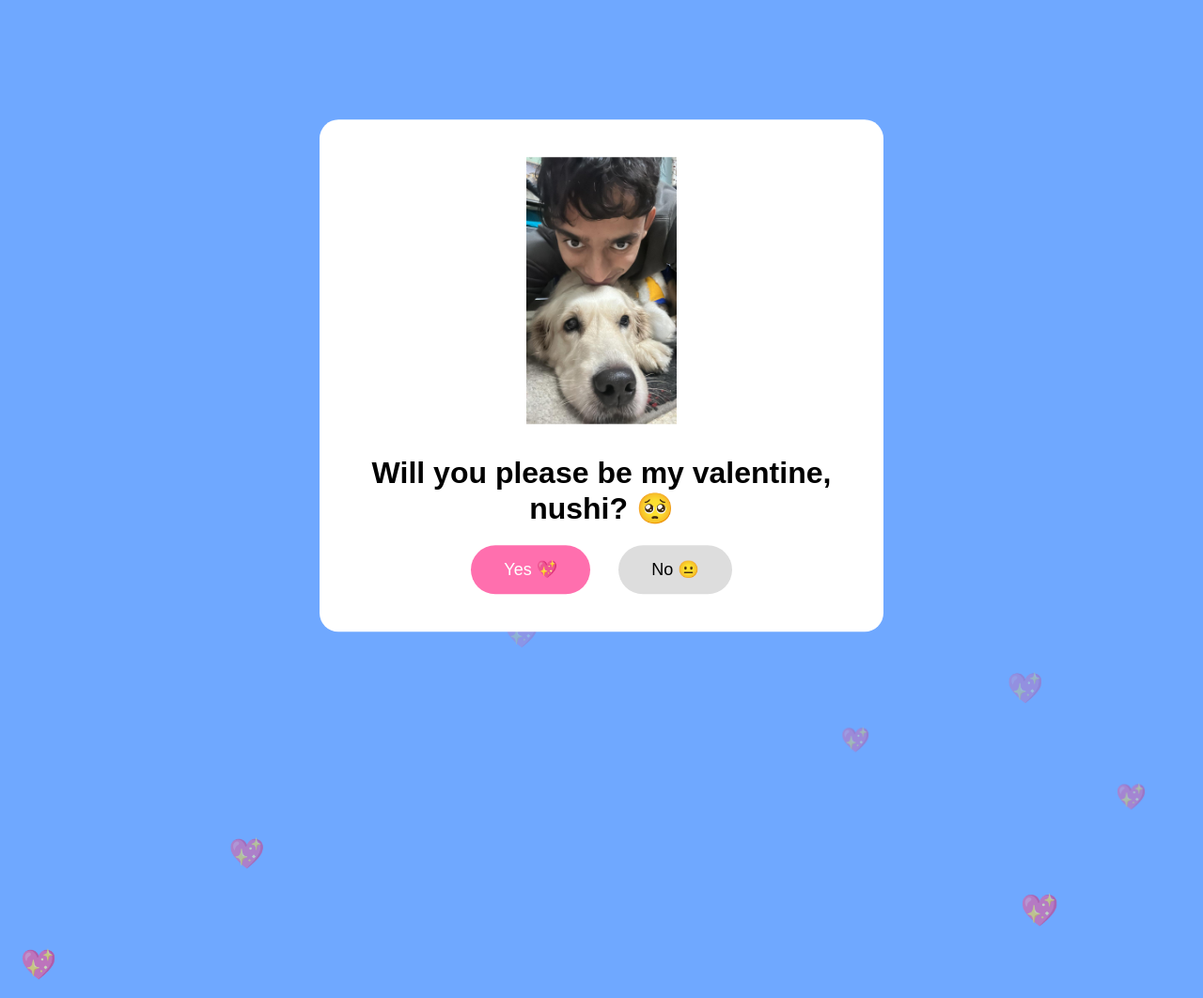
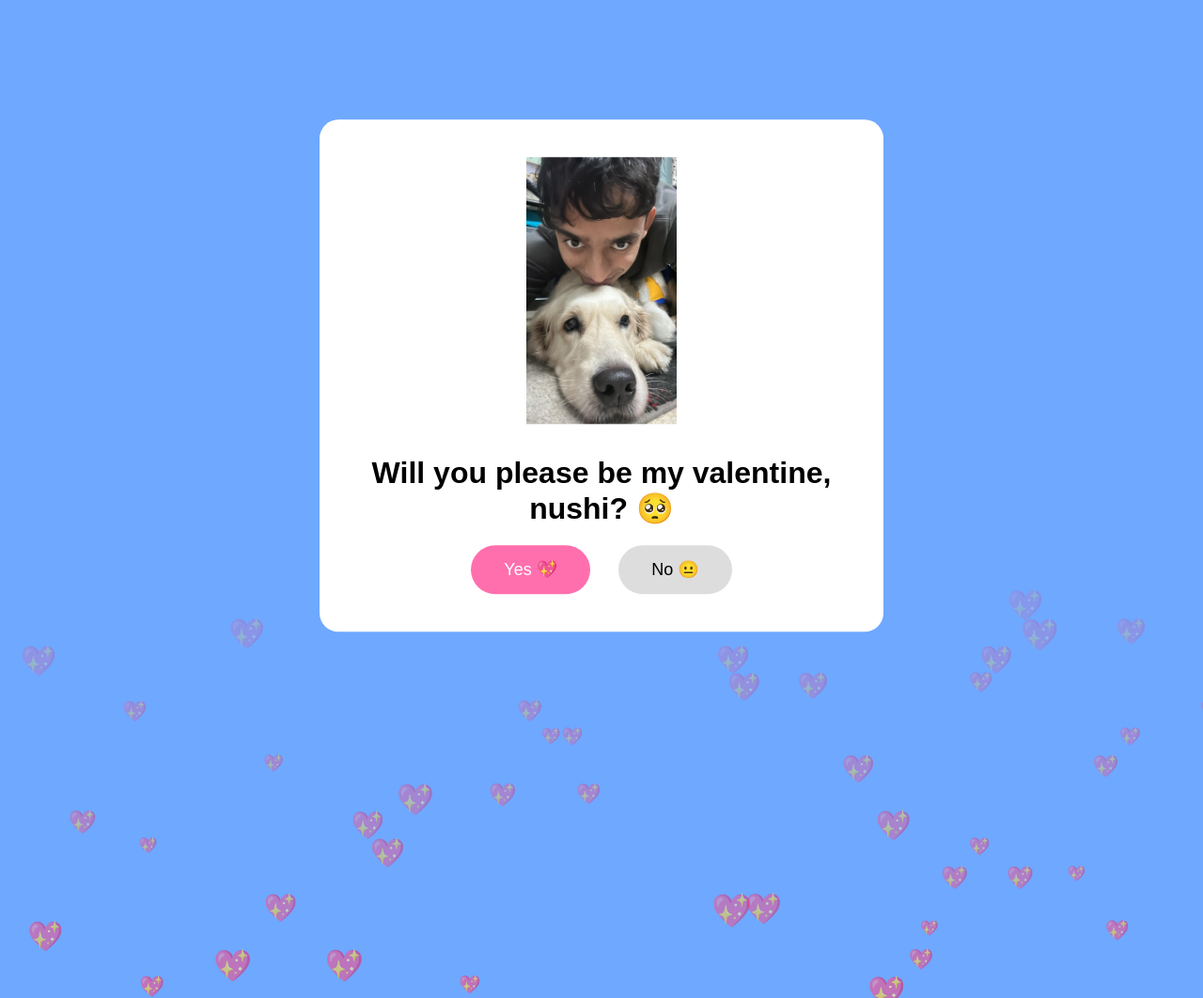
Before and after one commit to abhirajnair2002/oopsies, a plain HTML site: page index.html in a window 1280 px wide. Shown: the top 1062 px of the page at 94% size. Drawn offline with Linux system fonts and the light colour scheme.

Commit message:
Update index.html

```diff
--- a/index.html
+++ b/index.html
@@ -97,7 +97,9 @@
 </div>
 
 <script>
+  // --- HEARTS GENERATOR (more hearts, denser flow) ---
   setInterval(() => {
+    for (let i = 0; i < 3; i++) { // 3 hearts per interval
       const heart = document.createElement("div");
       heart.className = "heart";
       heart.innerText = "💖";
@@ -105,8 +107,10 @@
       heart.style.fontSize = 15 + Math.random() * 20 + "px";
       document.body.appendChild(heart);
       setTimeout(() => heart.remove(), 6000);
-  }, 400);
+    }
+  }, 200); // hearts appear twice as fast
 
+  // --- BUTTON LOGIC ---
   const noBtn = document.getElementById("noBtn");
   const yesBtn = document.getElementById("yesBtn");
 
```
Lines whose indentation alone changed are shown as unchanged.
